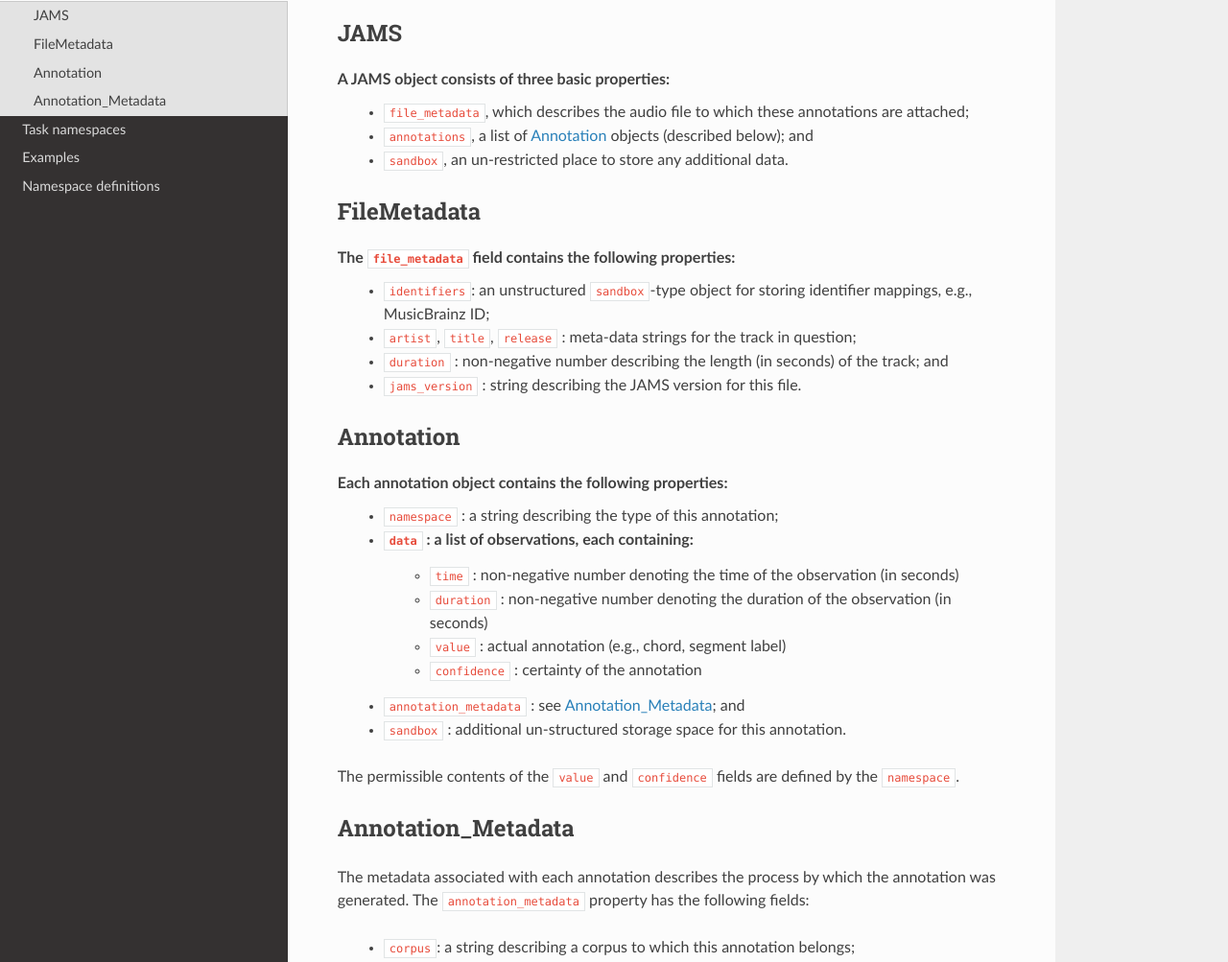
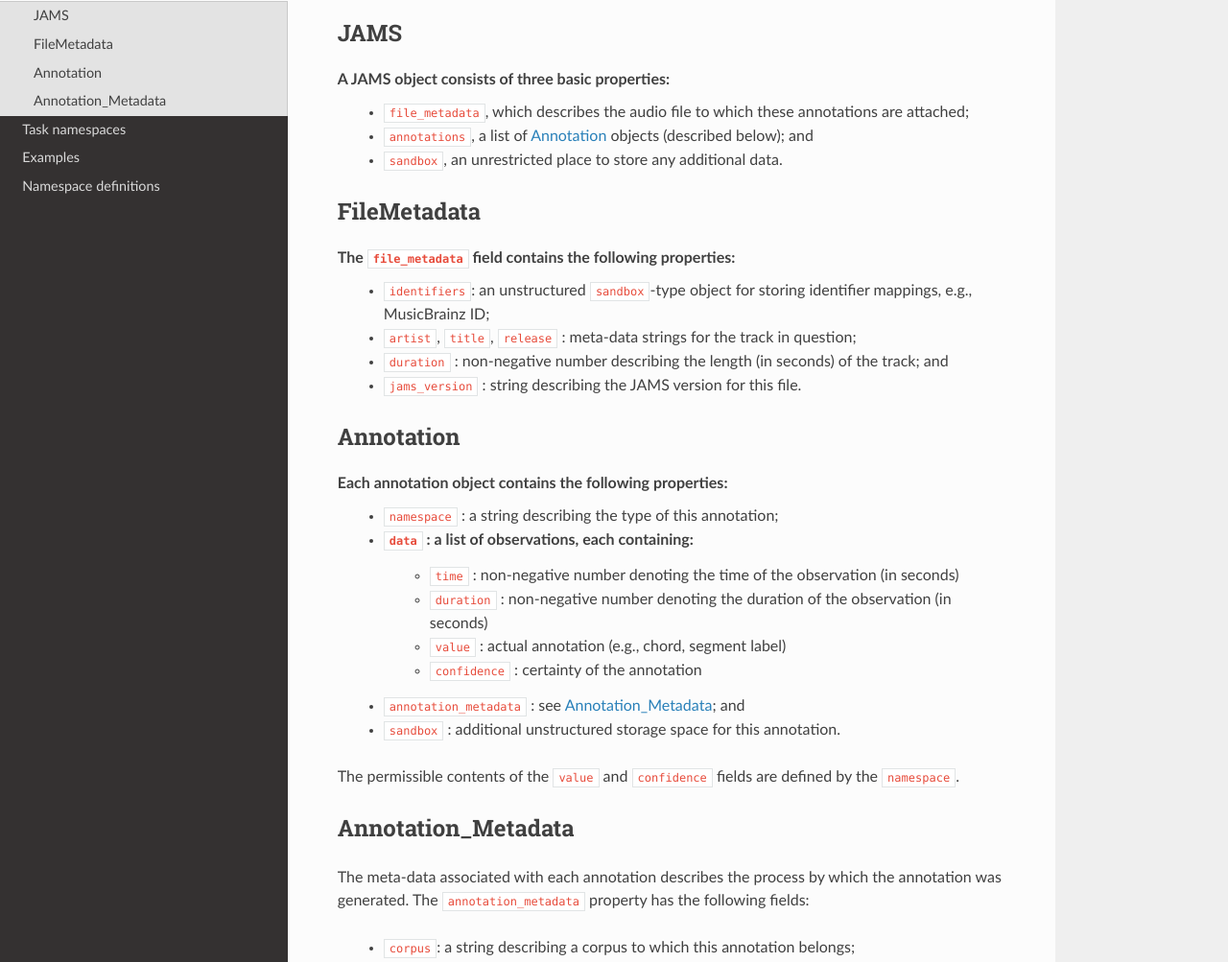
Before and after one commit to marl/jams, a Sphinx documentation site: the page built from docs/jams_structure.rst, in a window 1280 px wide and 1400 px high. Shown: the part 190-1193 px from the top of the window at 96% size. Built offline with Sphinx 7.4.7 and the Read the Docs theme 2.0.0, drawn with Linux system fonts in a browser that asks for light colours.

Commit message:
spellechecked the docs

```diff
--- a/docs/jams_structure.rst
+++ b/docs/jams_structure.rst
@@ -9,7 +9,7 @@
 A JAMS object consists of three basic properties:
     * ``file_metadata``, which describes the audio file to which these annotations are attached;
     * ``annotations``, a list of Annotation_ objects (described below); and
-    * ``sandbox``, an un-restricted place to store any additional data.
+    * ``sandbox``, an unrestricted place to store any additional data.
 
 
 FileMetadata
@@ -32,13 +32,13 @@
         * ``value`` : actual annotation (e.g., chord, segment label)
         * ``confidence`` : certainty of the annotation
     * ``annotation_metadata`` : see Annotation_Metadata_; and
-    * ``sandbox`` : additional un-structured storage space for this annotation.
+    * ``sandbox`` : additional unstructured storage space for this annotation.
 
 The permissible contents of the ``value`` and ``confidence`` fields are defined by the ``namespace``.
 
 Annotation_Metadata
 ~~~~~~~~~~~~~~~~~~~
-The metadata associated with each annotation describes the process by which the annotation was generated.
+The meta-data associated with each annotation describes the process by which the annotation was generated.
 The ``annotation_metadata`` property has the following fields:
 
     * ``corpus``: a string describing a corpus to which this annotation belongs;
```
